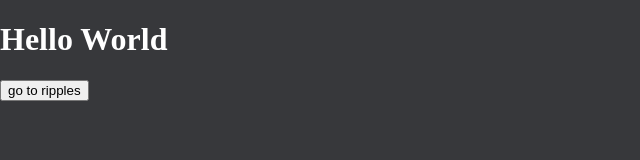
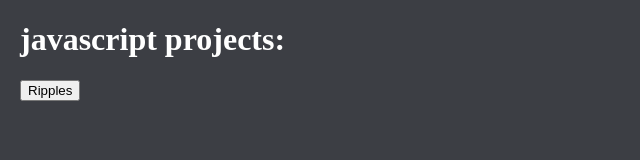
Before and after one commit to Elandi-rj/Elandi-rj.github.io, a plain HTML site: page index.html in a window 1280 px wide. Shown: the whole page, without its empty margins (0-640 px from the left). Drawn offline with Linux system fonts and the light colour scheme.

Commit message:
Actually pretty up the page this time...

```diff
--- a/index.css
+++ b/index.css
@@ -1,6 +1,7 @@
 body{
-    background-color: #37383b;
+    background-color: #3c3e44;
     margin: 0;
+    margin-left: 20px;
 }
 p,h1{
     color: white;
--- a/index.html
+++ b/index.html
@@ -7,8 +7,8 @@
 </head>
 
 <body>
-    <h1>Hello World</h1>
-    <button onclick="ripples()">go to ripples</button>
+    <h1>javascript projects: </h1>
+    <button onclick="ripples()">Ripples</button>
 </body>
 
 </html>
```
